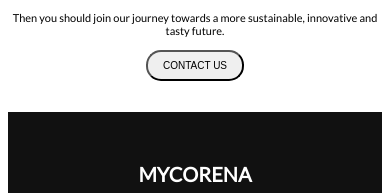
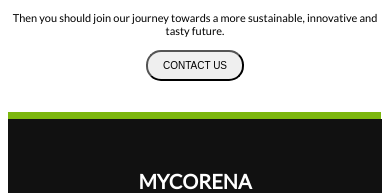
Before and after one commit to imsamuel1043/promync, a plain HTML site: page index.html in a window 390 px wide. Shown: the part 4509-4702 px from the top of the page. Drawn offline with Linux system fonts and the light colour scheme; a web font is replaced by a local one.

Commit message:
final promyc

```diff
--- a/css/style.css
+++ b/css/style.css
@@ -473,6 +473,15 @@
     padding-left: 225px;
   }
 
+  hr {
+    border: none;
+    height: 2px;
+    width: 100%;
+    background-color: rgb(124 183 14);
+    padding: 3px;
+    margin: 0px 0;
+  }
+
   .footer {
     width: 1911px;
     background-color: #111;
@@ -528,7 +537,8 @@
     font-size: 14px;
     margin: 8px 0;
   }
-  .cont{
+
+  .cont {
     width: 21px;
     height: auto;
   }
@@ -1114,6 +1124,14 @@
     padding-top: 150px;
     padding-left: 200px;
   }
+  hr {
+    border: none;
+    height: 2px;
+    width: 100%;
+    background-color: rgb(124 183 14);
+    padding: 3px;
+    margin: 0px 0;
+  }
 
   .footer {
     width: 1425px;
@@ -1142,6 +1160,7 @@
     margin-bottom: 20px;
     font-weight: bold;
   }
+
   .social-icons {
     display: flex;
     justify-content: center;
@@ -1162,7 +1181,8 @@
     font-size: 14px;
     margin: 8px 0;
   }
-  .cont{
+
+  .cont {
     width: 20px;
     height: auto;
   }
@@ -1730,6 +1750,14 @@
     padding-top: 96px;
     padding-left: 55px;
   }
+  hr {
+    border: none;
+    height: 1px;
+    width: 100%;
+    background-color: rgb(124 183 14);
+    padding: 3px;
+    margin: 0px 0;
+  }
 
 
   .footer {
@@ -1782,7 +1810,8 @@
     font-size: 13px;
     margin: 6px 0;
   }
-  .cont{
+
+  .cont {
     width: 17px;
     height: auto;
   }
@@ -2361,6 +2390,14 @@
       padding-top: 20px;
       padding-left: 0;
     }
+    hr {
+    border: none;
+    height: 1px;
+    width: 98%;
+    background-color: rgb(124 183 14);
+    padding: 3px;
+    margin: 0px 0;
+  }
 
     .section10 h4,
     .parag {
@@ -2420,11 +2457,13 @@
       cursor: pointer;
       transition: transform 0.3s ease;
     }
+
     .contact-info {
       font-size: 13px;
       margin-top: 10px;
     }
-.cont{
+
+    .cont {
       width: 16px;
       height: auto;
     }
--- a/index.html
+++ b/index.html
@@ -276,6 +276,9 @@
         </div>
 
     </section>
+    <section class="11">
+        <hr>
+    </section>
     <section class="footer">
         <div class="footer-container">
             <div class="footer-left">
```
Lines whose indentation alone changed are shown as unchanged.
